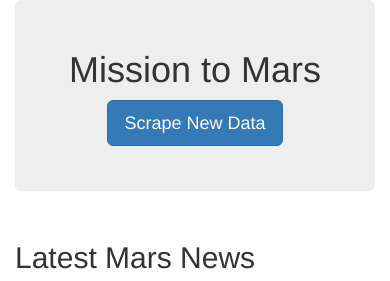
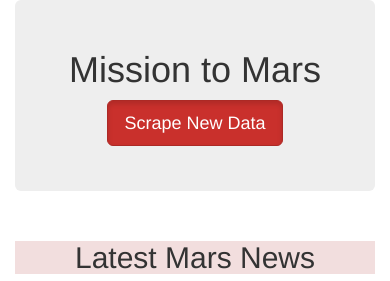
Before and after one commit to js816/Mission-to-Mars, a Flask app: page / in a window 390 px wide. Shown: the top 281 px of the page. Run offline with Flask 2, Linux system fonts and the light colour scheme; data that the repository does not hold is empty; some libraries are stand-ins or nearby versions.

Commit message:
Adding updated index.html file for deliverable 3

```diff
--- a/app.py
+++ b/app.py
@@ -6,8 +6,8 @@ import scraping
 # Setting up Flask
 app = Flask(__name__)
 
-# Use flask_pymongo to set up a mongo connection
-app.config['MONGO_URI'] = 'mongodb://localhost:27017/mars_app'
+# Use flask_pymongo to set up mongo connection
+app.config["MONGO_URI"] = "mongodb://localhost:27017/mars_app"
 mongo = PyMongo(app)
 
 # Adding the index route
--- a/templates/index.html
+++ b/templates/index.html
@@ -16,7 +16,7 @@
       <div class="jumbotron text-center">
         <h1>Mission to Mars</h1>
         <!-- Add a button to activate scraping script -->
-        <p><a class="btn btn-primary btn-lg" href="/scrape" role="button">Scrape New Data</a></p>
+        <p><a class="btn btn-danger btn-lg active" href="/scrape" role="button">Scrape New Data</a></p>
       </div>
 
       <!-- Add section for Mars News -->
@@ -24,7 +24,7 @@
         <div class="col-md-12">
           <div class="media">
             <div class="media-body">
-              <h2>Latest Mars News</h2>
+              <h2 class="text-center bg-danger">Latest Mars News</h2>
               <h4 class="media-heading">{{ mars.news_title }}</h4>
               <p>{{ mars.news_paragraph }}</p>
             </div>
@@ -35,7 +35,7 @@
       <!-- Section for Featured Image and Facts table -->
       <div class="row" id="mars-featured-image">
         <div class="col-md-8">
-          <h2>Featured Mars Image</h2>
+          <h2 class="text-center bg-danger">Featured Mars Image</h2>
 
           <!-- if images is False/None/non-existent, then default to error message -->
           <img
@@ -48,7 +48,7 @@
         <div class="col-md-4">
           <!-- Mars Facts -->
           <div class="row" id="mars-facts">
-            <h4>Mars Facts</h4>
+            <h2 class="text-center bg-danger">Mars Facts</h2>
             {{ mars.facts | safe }}
           </div>
         </div>
@@ -58,15 +58,15 @@
       <!-- Thank you to Mark at AskBCS for assistance in debugging-->
       <div class="row" id="mars-hemispheres">
         <div class="page-header">
-          <h2 class="text-center">Mars Hemispheres</h2>
+          <h2 class="text-center bg-danger">Mars Hemispheres</h2>
         </div>
 
         {% for hemisphere in mars.hemisphere_image_urls %}
-        <div class="col-md-6">
+        <div class="col-md-6 col-xs-6">
           <div class="thumbnail">
-            <img src="{{hemisphere.img_url | default('static/images/error.png', true)}}" alt="...">
+            <img src="{{hemisphere.img_url | default('static/images/error.png', true)}}" alt="..." class="img-rounded">
             <div class="caption">
-              <h3>{{hemisphere.title}}</h3>
+              <h3 class="text-center">{{hemisphere.title}}</h3>
             </div>
           </div>
         </div>
```
